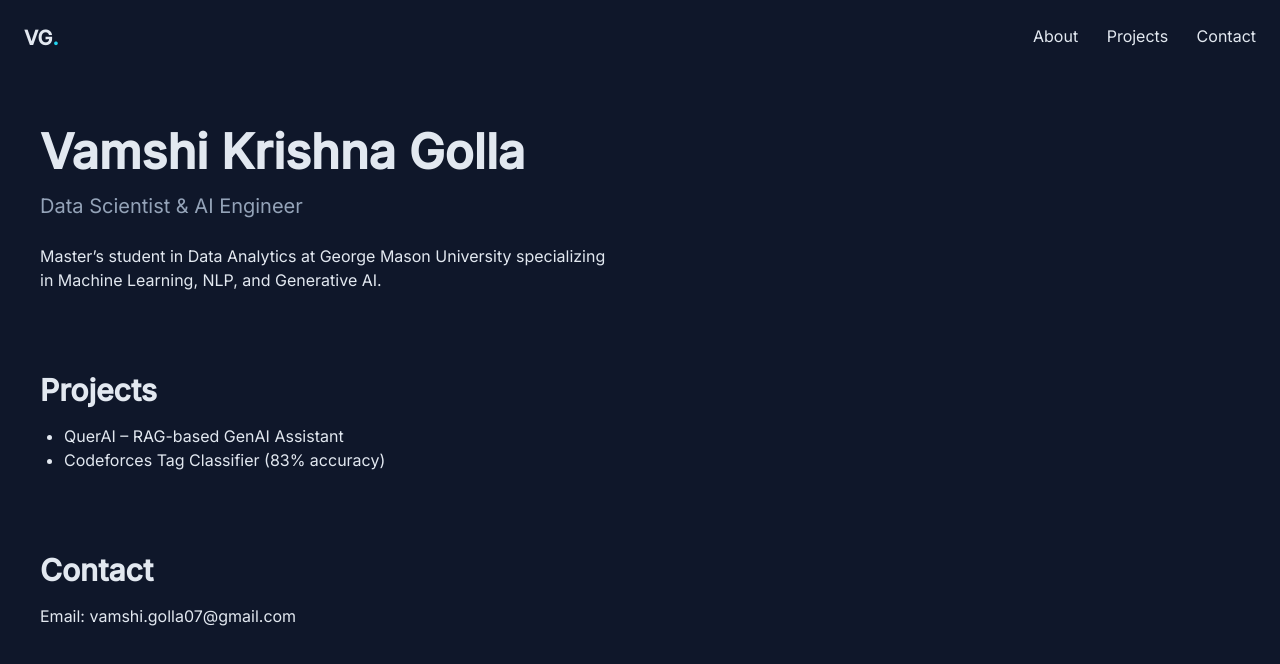
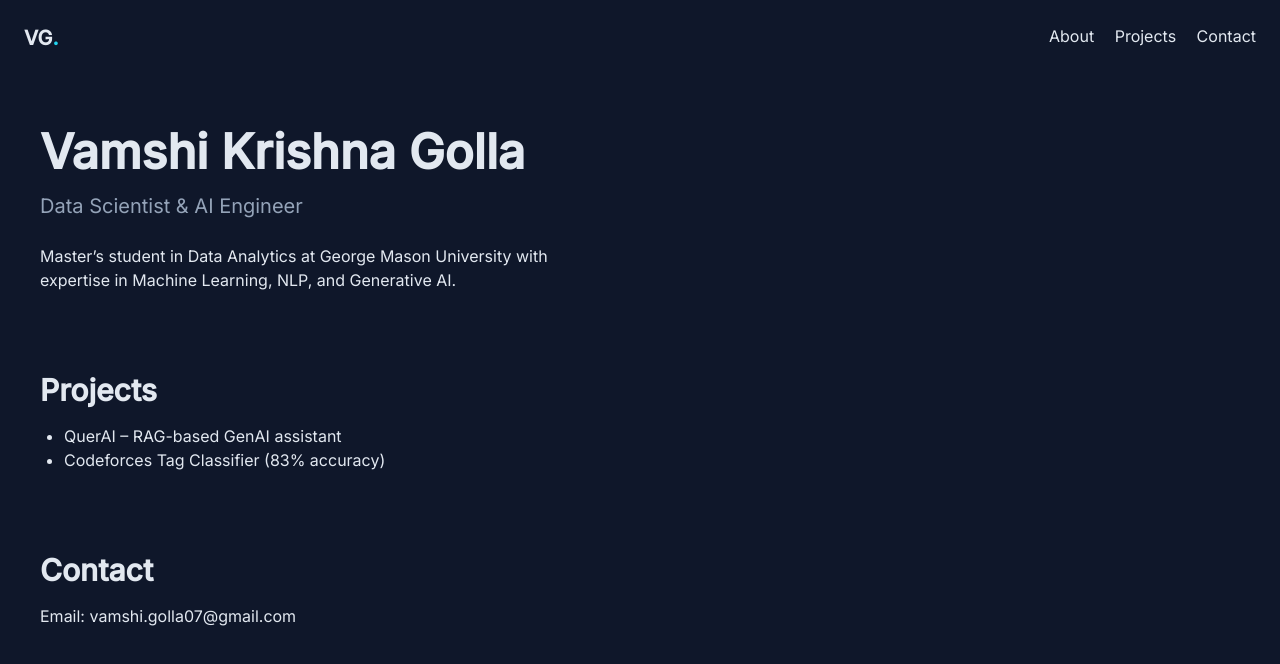
Before and after one commit to vamshi851/Vamshi-portfolio, a plain HTML site: page index.html in a window 1280 px wide. Drawn offline with nearby package versions, Linux system fonts and the light colour scheme.

Commit message:
Update index.html

```diff
--- a/index.html
+++ b/index.html
@@ -5,24 +5,31 @@
   <meta name="viewport" content="width=device-width, initial-scale=1.0" />
   <title>Vamshi Krishna Golla | Data Scientist & AI Engineer</title>
 
+  <!-- Tailwind -->
   <script src="https://cdn.tailwindcss.com"></script>
+
+  <!-- Fonts -->
+  <link href="https://fonts.googleapis.com/css2?family=Space+Grotesk:wght@400;600;700&family=Inter:wght@400;500&display=swap" rel="stylesheet">
+
+  <!-- Icons -->
   <link rel="stylesheet" href="https://cdnjs.cloudflare.com/ajax/libs/font-awesome/6.4.0/css/all.min.css">
-  <link href="https://fonts.googleapis.com/css2?family=Space+Grotesk:wght@400;600;700&family=Inter:wght@400;500&display=swap" rel="stylesheet">
 
   <style>
     body {
       font-family: 'Inter', sans-serif;
       background: #0f172a;
       color: #e2e8f0;
+      margin: 0;
     }
+    nav a { margin-left: 1rem; }
   </style>
 </head>
 
 <body>
 
-  <nav class="p-6 flex justify-between bg-slate-900 fixed w-full top-0 z-50">
+<nav class="p-6 bg-slate-900 flex justify-between fixed w-full top-0">
   <div class="text-xl font-bold">VG<span class="text-cyan-400">.</span></div>
-    <div class="space-x-6">
+  <div>
     <a href="#about">About</a>
     <a href="#projects">Projects</a>
     <a href="#contact">Contact</a>
@@ -33,15 +40,15 @@
   <h1 class="text-5xl font-bold mb-4">Vamshi Krishna Golla</h1>
   <p class="text-xl text-slate-400 mb-6">Data Scientist & AI Engineer</p>
   <p class="max-w-xl">
-      Master’s student in Data Analytics at George Mason University specializing in
-      Machine Learning, NLP, and Generative AI.
+    Master’s student in Data Analytics at George Mason University with expertise
+    in Machine Learning, NLP, and Generative AI.
   </p>
 </section>
 
 <section id="projects" class="px-10 mt-20">
   <h2 class="text-3xl font-bold mb-4">Projects</h2>
   <ul class="list-disc ml-6">
-      <li>QuerAI – RAG-based GenAI Assistant</li>
+    <li>QuerAI – RAG-based GenAI assistant</li>
     <li>Codeforces Tag Classifier (83% accuracy)</li>
   </ul>
 </section>
```
Lines whose indentation alone changed are shown as unchanged.
